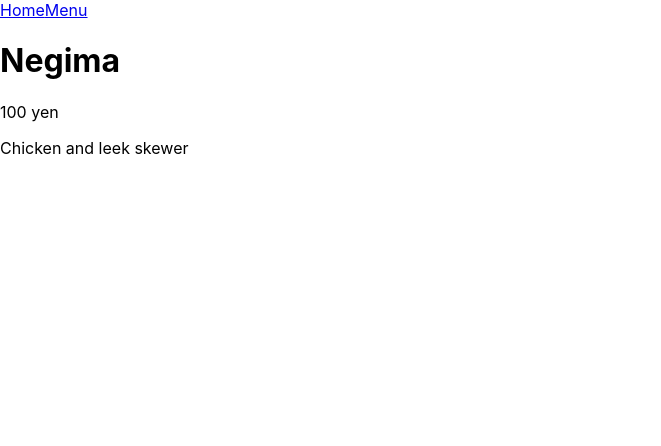
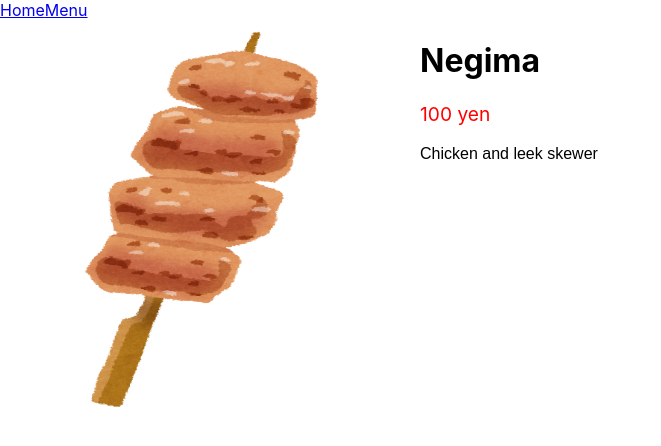
Before and after one commit to Akito-Kawamura/yakitori-app, a React (Create React App) app: page /menu/1 in a window 1280 px wide. Shown: the top 446 px of the page, without its empty margins (0-661 px from the left). Built offline with nearby package versions, Linux system fonts and the light colour scheme.

Commit message:
add images

```diff
--- /dev/null
+++ b/src/pages/MenuItemPage.css
@@ -0,0 +1,25 @@
+/* MenuItem.css */
+.menu-item {
+	display: flex;
+	margin-bottom: 20px;
+}
+
+.menu-item img {
+	width: 400px;
+	height: 400px;
+	margin-right: 20px;
+}
+
+.menu-item .name {
+	font-size: 2em;
+}
+
+.menu-item .price {
+	font-size: 1.2em;
+	color: red;
+}
+
+.menu-item .description {
+	color: black;
+	font-family: 'Meiryo', sans-serif;
+}
--- a/src/pages/MenuItemPage.tsx
+++ b/src/pages/MenuItemPage.tsx
@@ -1,12 +1,13 @@
 // src/pages/MenuItemPage.tsx
 import React from "react";
 import { useParams } from "react-router-dom";
+import './MenuItemPage.css';
 
 
 const menu = [
-  { id: 1, name: "Negima", price: 100, description: "Chicken and leek skewer" },
-  { id: 2, name: "Tsukune", price: 120, description: "Chicken meatball skewer" },
-  { id: 3, name: "Kawa", price: 130, description: "Chicken skin skewer" },
+  { id: 1, name: "Negima", price: 100, description: "Chicken and leek skewer", imageUrl: "/images/yakitori_momo.png" },
+  { id: 2, name: "Tsukune", price: 120, description: "Chicken meatball skewer" , imageUrl: ""},
+  { id: 3, name: "Kawa", price: 130, description: "Chicken skin skewer", imageUrl: "" },
 ];
 
 const MenuItemPage: React.FC = () => {
@@ -23,10 +24,13 @@ const MenuItemPage: React.FC = () => {
   }
 
   return (
-    <div>
-      <h1>{item.name}</h1>
-      <p>{item.price} yen</p>
-      <p>{item.description}</p>
+    <div className="menu-item">
+      <img src={item.imageUrl} alt={item.name}/>
+      <div>
+        <h1 className="name">{item.name}</h1>
+        <p className="price">{item.price} yen</p>
+        <p className="description">{item.description}</p>
+      </div>
     </div>
   );
 };
```
Also changed, not shown: public/images/yakitori_momo.png (added).
